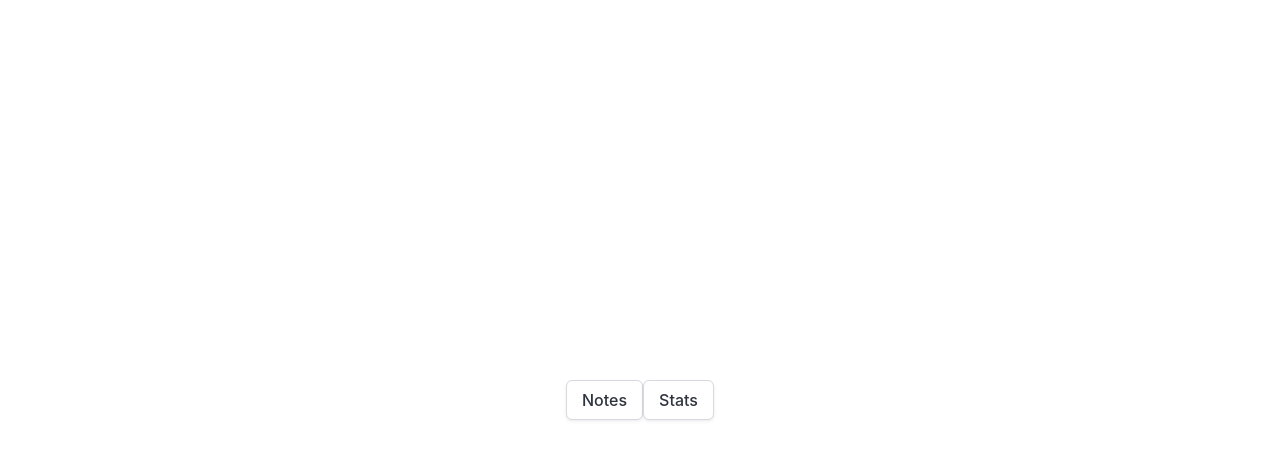
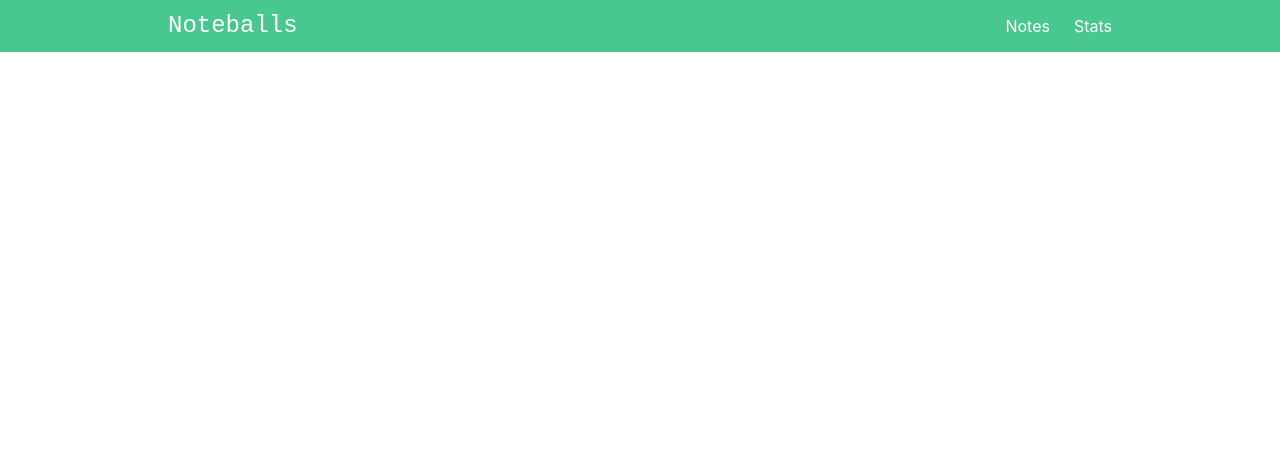
Before and after one commit to javiergranados/vue-composition-api-course, a Vue app: page /notes in a window 1280 px wide. Before the commit this address had no page. Shown: the top 460 px of the page. Built offline with nearby package versions, Linux system fonts and the light colour scheme.

Commit message:
Implement Navbar component

```diff
--- a/src/App.vue
+++ b/src/App.vue
@@ -1,15 +1,10 @@
+<script setup lang="ts">
+import Navbar from '@ui/Navbar.vue'
+</script>
+
 <template>
-  <nav>
-    <RouterLink
-      to="/"
-      class="button"
-      >Notes</RouterLink
-    >
-    <RouterLink
-      to="/stats"
-      class="button"
-      >Stats</RouterLink
-    >
-  </nav>
-  <RouterView />
+  <Navbar />
+  <div class="container is-max-desktop px-2 py-4">
+    <RouterView />
+  </div>
 </template>
--- a/src/assets/base.css
+++ b/src/assets/base.css
@@ -55,6 +55,7 @@
 *::after {
   box-sizing: border-box;
   margin: 0;
+  position: relative;
   font-weight: normal;
 }
 
--- a/src/assets/main.css
+++ b/src/assets/main.css
@@ -1,21 +1,2 @@
 @import './base.css';
 @import 'bulma/css/bulma.min.css';
-
-#app {
-  display: flex;
-  flex-direction: column;
-  align-items: center;
-  max-width: 1280px;
-  margin: 0 auto;
-  padding: 2rem;
-  font-weight: normal;
-}
-@media (min-width: 1024px) {
-  body {
-    display: flex;
-    place-items: center;
-  }
-  #app {
-    padding: 0 2rem;
-  }
-}
--- /dev/null
+++ b/src/components/Navbar.vue
@@ -0,0 +1,63 @@
+<script setup lang="ts">
+import { ref } from 'vue'
+
+const showMobileNav = ref(false)
+</script>
+
+<template>
+  <nav
+    class="navbar is-success"
+    role="navigation"
+    aria-label="main navigation"
+  >
+    <div class="container is-max-desktop px-2">
+      <div class="navbar-brand">
+        <div class="navbar-item has-text-white is-size-4 is-family-monospace">
+          Noteballs
+        </div>
+        <a
+          class="navbar-burger has-text-white"
+          :class="{ 'is-active': showMobileNav }"
+          aria-expanded="false"
+          aria-label="menu"
+          data-target="navbarBasicExample"
+          role="button"
+          @click.prevent="showMobileNav = !showMobileNav"
+        >
+          <span aria-hidden="true" />
+          <span aria-hidden="true" />
+          <span aria-hidden="true" />
+        </a>
+      </div>
+      <div
+        class="navbar-menu"
+        :class="{ 'is-active': showMobileNav }"
+      >
+        <div class="navbar-end">
+          <RouterLink
+            to="/notes"
+            class="navbar-item has-text-white"
+            active-class="is-active"
+            >Notes</RouterLink
+          >
+          <RouterLink
+            to="/stats"
+            class="navbar-item has-text-white"
+            active-class="is-active"
+            >Stats</RouterLink
+          >
+        </div>
+      </div>
+    </div>
+  </nav>
+</template>
+
+<style scoped>
+@media (max-width: 1023px) {
+  .navbar-menu {
+    position: absolute;
+    left: 0;
+    width: 100%;
+  }
+}
+</style>
```
